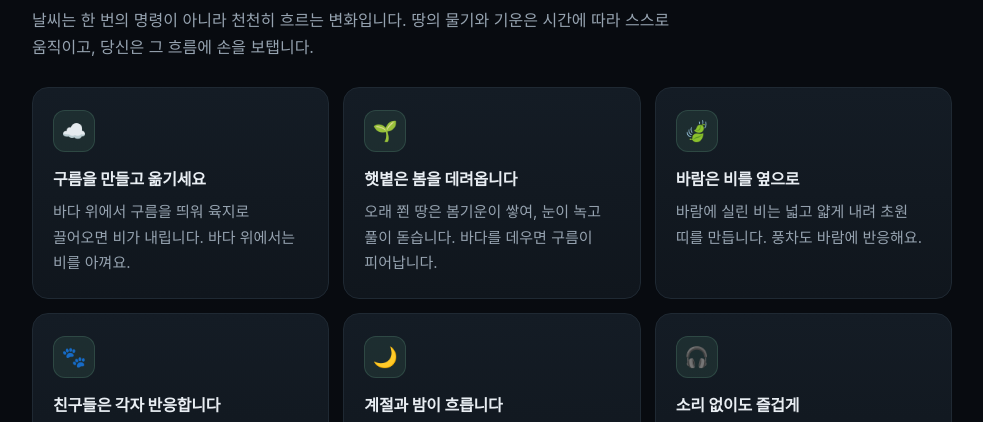
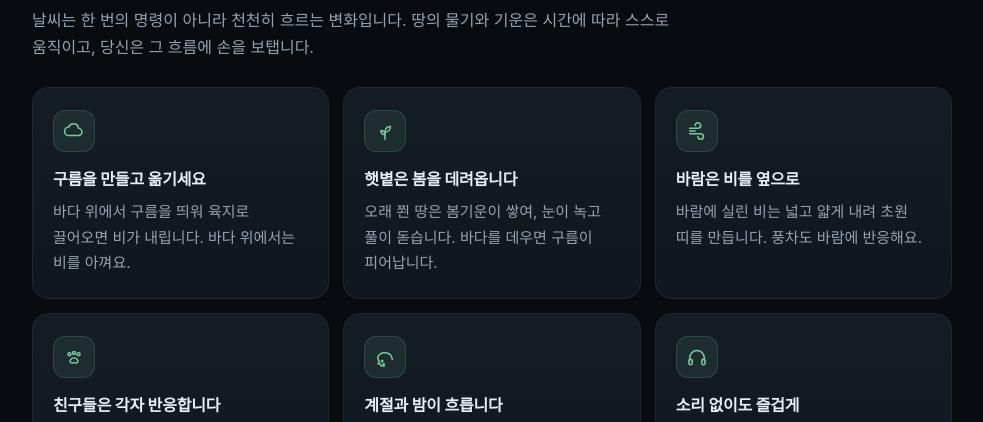
Before and after one commit to km-fred/pages, a plain HTML site: page docs/greenfall/index.html in a window 1280 px wide. Shown: the part 1677-2099 px from the top of the page, without its empty margins (148-1131 px from the left). Drawn offline with Linux system fonts and the light colour scheme.

Commit message:
소개 페이지: 기능 아이콘을 인라인 SVG로 (이모지 렌더 편차 제거)
Co-Authored-By: Claude Code <noreply@anthropic.com>

```diff
--- a/docs/greenfall/index.html
+++ b/docs/greenfall/index.html
@@ -243,12 +243,20 @@
     height: 42px;
     display: grid;
     place-items: center;
-    font-size: 1.25rem;
-    line-height: 1;
+    color: var(--green);
     border-radius: 12px;
     background: rgba(121, 201, 158, 0.1);
     border: 1px solid rgba(121, 201, 158, 0.18);
     margin-bottom: 14px;
+  }
+  .card .ico svg {
+    width: 22px;
+    height: 22px;
+    stroke: currentColor;
+    stroke-width: 1.7;
+    fill: none;
+    stroke-linecap: round;
+    stroke-linejoin: round;
   }
   .card h3 {
     font-size: 1rem;
@@ -423,32 +431,32 @@
     <p class="lead">날씨는 한 번의 명령이 아니라 천천히 흐르는 변화입니다. 땅의 물기와 기운은 시간에 따라 스스로 움직이고, 당신은 그 흐름에 손을 보탭니다.</p>
     <div class="grid">
       <div class="card">
-        <span class="ico">☁️</span>
+        <span class="ico" aria-hidden="true"><svg viewBox="0 0 24 24"><path d="M6.5 17h10a4 4 0 0 0 .4-8 5.5 5.5 0 0 0-10.6-1.3A4.4 4.4 0 0 0 6.5 17z"/></svg></span>
         <h3>구름을 만들고 옮기세요</h3>
         <p>바다 위에서 구름을 띄워 육지로 끌어오면 비가 내립니다. 바다 위에서는 비를 아껴요.</p>
       </div>
       <div class="card">
-        <span class="ico">🌱</span>
+        <span class="ico" aria-hidden="true"><svg viewBox="0 0 24 24"><path d="M12 21v-8"/><path d="M12 13c0-4 2.5-6 6-6 0 3.5-2.5 6-6 6z"/><path d="M12 16c0-3-2-4.5-4.5-4.5 0 2.6 1.8 4.5 4.5 4.5z"/></svg></span>
         <h3>햇볕은 봄을 데려옵니다</h3>
         <p>오래 쬔 땅은 봄기운이 쌓여, 눈이 녹고 풀이 돋습니다. 바다를 데우면 구름이 피어납니다.</p>
       </div>
       <div class="card">
-        <span class="ico">🍃</span>
+        <span class="ico" aria-hidden="true"><svg viewBox="0 0 24 24"><path d="M4 9h9a3 3 0 1 0-3-3"/><path d="M4 15h12a3 3 0 1 1-3 3"/><path d="M4 12h6"/></svg></span>
         <h3>바람은 비를 옆으로</h3>
         <p>바람에 실린 비는 넓고 얇게 내려 초원 띠를 만듭니다. 풍차도 바람에 반응해요.</p>
       </div>
       <div class="card">
-        <span class="ico">🐾</span>
+        <span class="ico" aria-hidden="true"><svg viewBox="0 0 24 24"><circle cx="7" cy="9" r="1.6"/><circle cx="12" cy="7.5" r="1.6"/><circle cx="17" cy="9" r="1.6"/><path d="M8 15.5c1-1.8 2.4-2.7 4-2.7s3 .9 4 2.7c.8 1.4-.2 3-1.8 3-1 0-1.6-.4-2.2-.4s-1.2.4-2.2.4c-1.6 0-2.6-1.6-1.8-3z"/></svg></span>
         <h3>친구들은 각자 반응합니다</h3>
         <p>비를 좋아하는 친구, 싫어하는 친구. 햇볕에 기뻐하고 바람에 데굴데굴. 금빛 친구도 숨어 있어요.</p>
       </div>
       <div class="card">
-        <span class="ico">🌙</span>
+        <span class="ico" aria-hidden="true"><svg viewBox="0 0 24 24"><path d="M20 14.5A8.5 8.5 0 0 0 4 12a8.4 8.4 0 0 0 1.9 5.3c.3.4.1 1-.4 1.2l-1.3.7 2.6.6c.4.1.7.5.6.9-.1.6.3 1.1.9 1.1h3"/><circle cx="9" cy="16.5" r="0.6" fill="currentColor"/><circle cx="10.5" cy="20" r="0.6" fill="currentColor"/></svg></span>
         <h3>계절과 밤이 흐릅니다</h3>
         <p>계절이 바뀌면 잎 색이 물들고, 밤이 오면 마을에 불이 켜집니다. 유성우도 내려요.</p>
       </div>
       <div class="card">
-        <span class="ico">🎧</span>
+        <span class="ico" aria-hidden="true"><svg viewBox="0 0 24 24"><path d="M4 16v-3a8 8 0 0 1 16 0v3"/><rect x="3.2" y="14.5" width="3.6" height="6" rx="1.8"/><rect x="17.2" y="14.5" width="3.6" height="6" rx="1.8"/></svg></span>
         <h3>소리 없이도 즐겁게</h3>
         <p>빗소리와 새소리는 모두 그때그때 합성됩니다. 소리를 꺼도 게임은 그대로예요.</p>
       </div>
```
